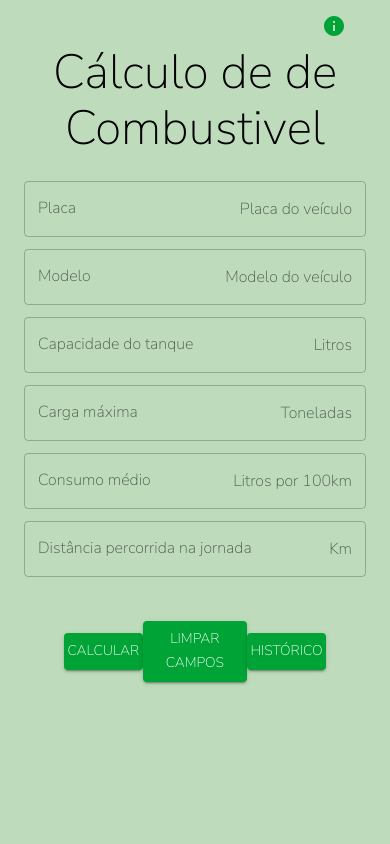
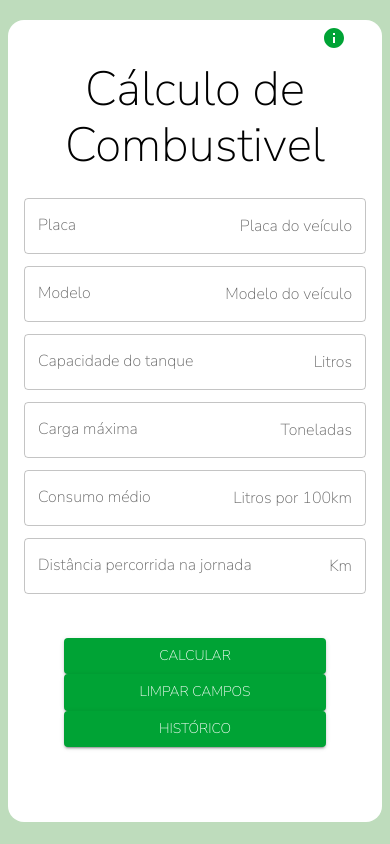
Before and after one commit to Matheusvicentesn/PS-TMR, a React (Vite) app: page / in a window 390 px wide. Built offline with nearby package versions, Linux system fonts and the light colour scheme.

Commit message:
feature: visual adjustments and responsivity

```diff
--- a/src/App.tsx
+++ b/src/App.tsx
@@ -7,7 +7,7 @@ function App() {
       primary: {
         light: "#00A335",
         main: "#00A335",
-        dark: "#00A335",
+        dark: "#bedcbc",
         contrastText: "#FFFFFF",
       },
       secondary: {
--- a/src/components/Modal.tsx
+++ b/src/components/Modal.tsx
@@ -19,6 +19,8 @@ export const Modald = (props: {
     bgcolor: props.bgcolor === false ? "" : "background.paper",
     boxShadow: 1,
     p: 4,
+    borderRadius: '16px'
+
   };
 
   if (props.open === false) return null;
--- a/src/components/Table.tsx
+++ b/src/components/Table.tsx
@@ -15,15 +15,33 @@ export const HistoryTable = () => {
       <Table sx={{ minWidth: 650 }} aria-label="simple table">
         <TableHead>
           <TableRow>
-            <TableCell align="right">Placa do veículo</TableCell>
-            <TableCell align="right">Modelo do veículo</TableCell>
-            <TableCell align="right">Capacidade do tanque(Litros)</TableCell>
-            <TableCell align="right">Carga Máxima(Toneladas)</TableCell>
-            <TableCell align="right">Consumo Médio(Por Km)</TableCell>
-            <TableCell align="right">Distancia Percorrida(Km)</TableCell>
-            <TableCell align="right">Data do registro</TableCell>
-            <TableCell align="right">Hora do registro</TableCell>
-            <TableCell align="right">Consumo de combustivel Total</TableCell>
+            <TableCell align="center">
+              <b>Placa do veículo</b>
+            </TableCell>
+            <TableCell align="center">
+              <b>Modelo do veículo</b>
+            </TableCell>
+            <TableCell align="center">
+              <b>Capacidade do tanque(Litros)</b>
+            </TableCell>
+            <TableCell align="center">
+              <b>Carga Máxima(Toneladas)</b>
+            </TableCell>
+            <TableCell align="center">
+              <b>Consumo Médio(Por Km)</b>
+            </TableCell>
+            <TableCell align="center">
+              <b>Distancia Percorrida(Km)</b>
+            </TableCell>
+            <TableCell align="center">
+              <b>Data do registro</b>
+            </TableCell>
+            <TableCell align="center">
+              <b>Hora do registro</b>
+            </TableCell>
+            <TableCell align="center">
+              <b>Consumo de combustivel Total</b>
+            </TableCell>
           </TableRow>
         </TableHead>
         <TableBody>
--- a/src/pages/Home.tsx
+++ b/src/pages/Home.tsx
@@ -5,6 +5,7 @@ import { FormCalc } from "../components/Form";
 import { Modald } from "../components/Modal";
 import { HistoryTable } from "../components/Table";
 import InfoIcon from "@mui/icons-material/Info";
+import { useTheme } from "@emotion/react";
 
 export const Home = () => {
   const [open, setOpen] = useState(false);
@@ -22,25 +23,37 @@ export const Home = () => {
   const handleCloseInfo = () => {
     setOpenInfo(false);
   };
+
   return (
     <>
-      <Container maxWidth="sm" sx={{ height: "90vh", borderRadius: "16px" }}>
+      <Container
+        maxWidth="sm"
+        sx={{
+
+          borderRadius: "16px",
+          backgroundColor: "white",
+          marginTop: "20px", height: { sm: "90vh", md: "80vh", xs: "95vh" }
+        }}
+      >
         <Box sx={{ flexDirection: "row-reverse" }} display="flex">
           <Button onClick={handleOpenInfo}>
             <InfoIcon color="secondary"></InfoIcon>
           </Button>
         </Box>
 
-        <Typography variant="h3" gutterBottom align="center">
-          Cálculo de de Combustivel
+        <Typography variant="h3" gutterBottom align="center" marginTop={"5px"}>
+          Cálculo de Combustivel
         </Typography>
         <FormCalc></FormCalc>
         <Box
           component="span"
           m={5}
-          display="flex"
-          justifyContent="space-between"
+          justifyContent=""
           alignItems="center"
+          sx={{
+            display: { sm: "grid", md: "flex", xs: "grid" },
+            justifyContent: { md: "space-between" },
+          }}
         >
           <Button
             form="calcForm"
@@ -58,7 +71,7 @@ export const Home = () => {
             type="reset"
             size="medium"
           >
-            Limpar Campos
+            Limpar campos
           </Button>
           <Button
             color="primary"
```
